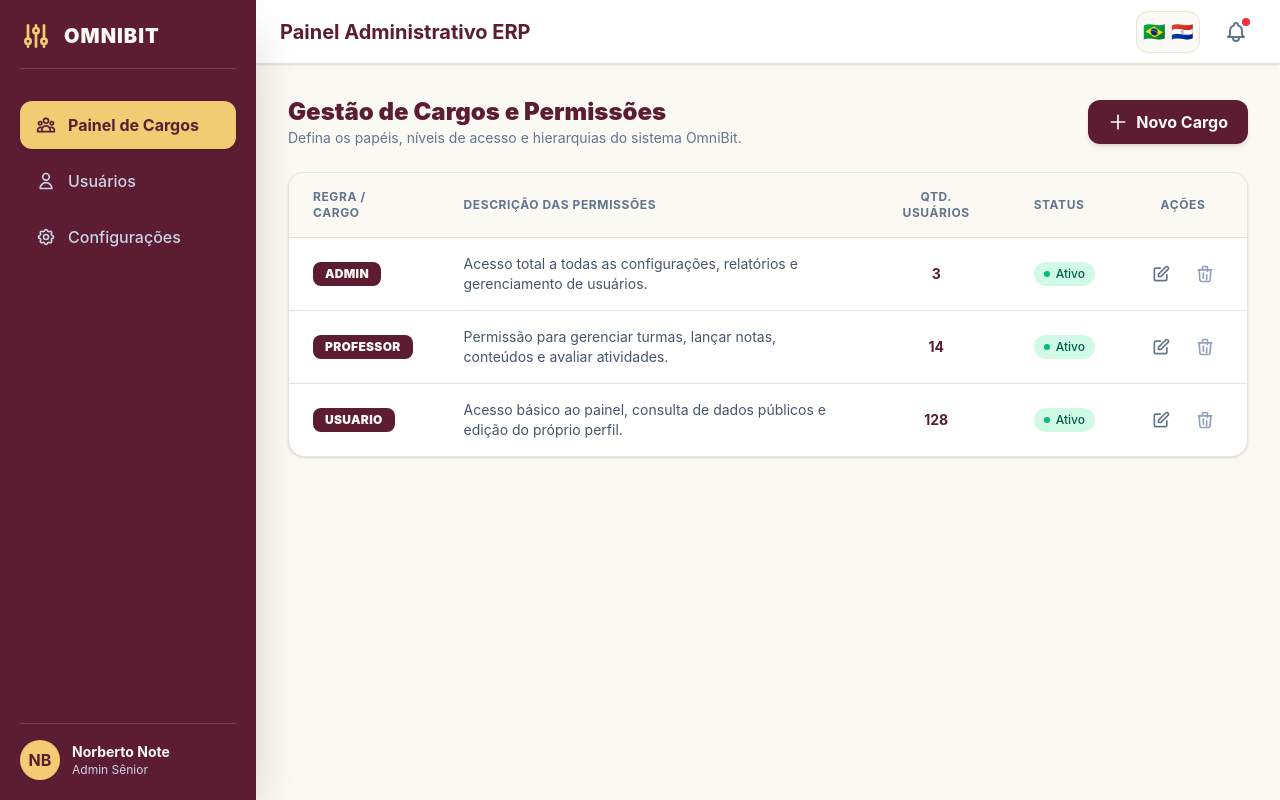
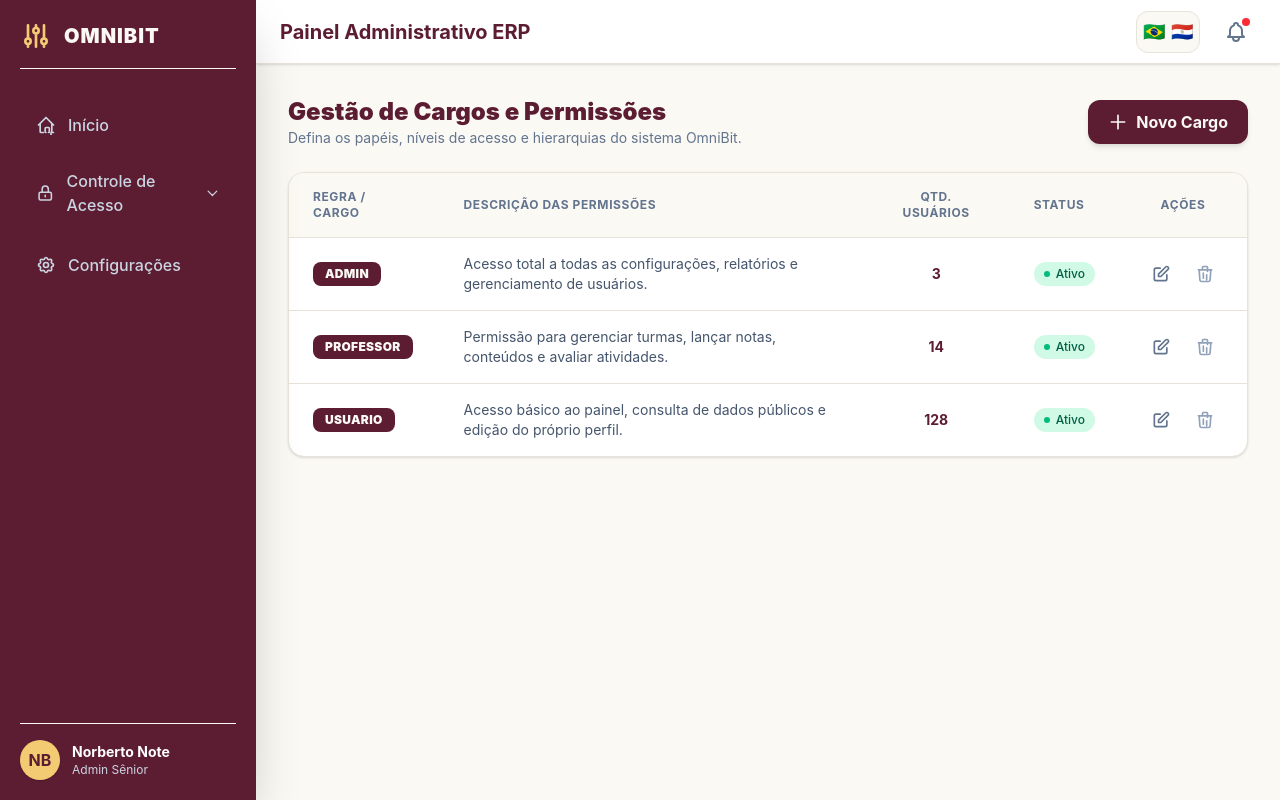
Before and after one commit to ngduran/omnibit_front, a React (Vite) app: page / in a window 1280 px wide. Built offline with nearby package versions, Linux system fonts and the light colour scheme.

Commit message:
theme - aplicado tema a tela principal

```diff
--- a/src/components/SideBar.jsx
+++ b/src/components/SideBar.jsx
@@ -1,5 +1,141 @@
-import React from 'react';
+import React, { useState } from 'react';
 
+// ============================================================================
+// 1️⃣ SUB-COMPONENTE: LOGOTIPO E BOTÃO FECHAR (MOBILE)
+// ============================================================================
+function SidebarHeader({ setIsMobileMenuOpen }) {
+  return (
+    <div className="flex items-center justify-between mb-8 pb-4 border-b border-pastoral-primary-light">
+      <div className="flex items-center gap-3">
+        <svg className="w-8 h-8 text-pastoral-accent" fill="none" stroke="currentColor" viewBox="0 0 24 24">
+          <path strokeLinecap="round" strokeLinejoin="round" strokeWidth="2" d="M12 6V4m0 2a2 2 0 100 4m0-4a2 2 0 110 4m-6 8a2 2 0 100-4m0 4a2 2 0 110-4m0 4v2m0-6V4m6 6v10m6-2a2 2 0 100-4m0 4a2 2 0 110-4m0 4v2m0-6V4"></path>
+        </svg>
+        <span className="text-xl font-black tracking-wider uppercase">OmniBit</span>
+      </div>
+
+      <button
+        onClick={() => setIsMobileMenuOpen(false)}
+        className="p-1 rounded-lg hover:bg-pastoral-primary-light md:hidden focus:outline-none cursor-pointer"
+      >
+        <svg className="w-6 h-6" fill="none" stroke="currentColor" viewBox="0 0 24 24">
+          <path strokeLinecap="round" strokeLinejoin="round" strokeWidth="2" d="M6 18L18 6M6 6l12 12"></path>
+        </svg>
+      </button>
+    </div>
+  );
+}
+
+// ============================================================================
+// 2️⃣ SUB-COMPONENTE: ITEM DE MENU INDIVIDUAL (SUPORTA SUB-MENUS)
+// ============================================================================
+function MenuItem({ icon, label, href, subItems, isActive }) {
+  const [isOpen, setIsOpen] = useState(false);
+  const hasSubItems = subItems && subItems.length > 0;
+
+  const handleTrigger = (e) => {
+    if (hasSubItems) {
+      e.preventDefault();
+      setIsOpen(!isOpen);
+    }
+  };
+
+  return (
+    <div className="space-y-1">
+      <a
+        href={href || '#'}
+        onClick={handleTrigger}
+        className={`
+          flex items-center justify-between px-4 py-3 rounded-xl font-medium transition-all cursor-pointer group
+          ${isActive && !hasSubItems
+            ? 'bg-pastoral-accent text-pastoral-primary font-bold shadow-sm'
+            : 'text-slate-300 hover:bg-pastoral-primary-light hover:text-white'}
+        `}
+      >
+        <div className="flex items-center gap-3">
+          {icon}
+          <span>{label}</span>
+        </div>
+
+        {hasSubItems && (
+          <svg
+            className={`w-4 h-4 transition-transform duration-200 ${isOpen ? 'rotate-180' : ''}`}
+            fill="none" stroke="currentColor" viewBox="0 0 24 24"
+          >
+            <path strokeLinecap="round" strokeLinejoin="round" strokeWidth="2" d="M19 9l-7 7-7-7"></path>
+          </svg>
+        )}
+      </a>
+
+      {hasSubItems && (
+        <div className={`pl-9 space-y-1 overflow-hidden transition-all duration-300 ${isOpen ? 'max-h-40 opacity-100 mt-1' : 'max-h-0 opacity-0'}`}>
+          {subItems.map((sub, index) => (
+            <a
+              key={index}
+              href={sub.href}
+              className={`
+                block px-4 py-2 text-sm rounded-lg transition-all text-slate-400 hover:text-white hover:bg-pastoral-primary-light/50
+                ${sub.isActive ? 'text-pastoral-accent font-bold' : ''}
+              `}
+            >
+              {sub.label}
+            </a>
+          ))}
+        </div>
+      )}
+    </div>
+  );
+}
+
+// ============================================================================
+// 3️⃣ SUB-COMPONENTE: MENU DE NAVEGAÇÃO COMPLETO
+// ============================================================================
+function NavigationMenu() {
+  return (
+    <nav className="space-y-2 flex-1 overflow-y-auto">
+      <MenuItem
+        label="Início"
+        href="#dashboard"
+        icon={<svg className="w-5 h-5" fill="none" stroke="currentColor" viewBox="0 0 24 24"><path strokeLinecap="round" strokeLinejoin="round" strokeWidth="2" d="M3 12l2-2m0 0l7-7 7 7M5 10v10a1 1 0 001 1h3m10-11l2 2m-2-2v10a1 1 0 01-1 1h3m-6 0a1 1 0 001-1v-4a1 1 0 00-1-1h-3a1 1 0 00-1 1v4a1 1 0 001 1m6 0v9"></path></svg>}
+      />
+
+      <MenuItem
+        label="Controle de Acesso"
+        icon={<svg className="w-5 h-5" fill="none" stroke="currentColor" viewBox="0 0 24 24"><path strokeLinecap="round" strokeLinejoin="round" strokeWidth="2" d="M12 15v2m-6 4h12a2 2 0 002-2v-6a2 2 0 00-2-2H6a2 2 0 00-2 2v6a2 2 0 002 2zm10-10V7a4 4 0 00-8 0v4h8z"></path></svg>}
+        subItems={[
+          { label: 'Painel de Cargos', href: '#cargos', isActive: true },
+          { label: 'Usuários', href: '#usuarios' },
+        ]}
+      />
+
+      <MenuItem
+        label="Configurações"
+        href="#configuracoes"
+        icon={<svg className="w-5 h-5" fill="none" stroke="currentColor" viewBox="0 0 24 24"><path strokeLinecap="round" strokeLinejoin="round" strokeWidth="2" d="M10.325 4.317c.426-1.756 2.924-1.756 3.35 0a1.724 1.724 0 002.573 1.066c1.543-.94 3.31.826 2.37 2.37a1.724 1.724 0 001.065 2.572c1.756.426 1.756 2.924 0 3.35a1.724 1.724 0 00-1.066 2.573c.94 1.543-.826 3.31-2.37 2.37a1.724 1.724 0 00-2.572 1.065c-.426 1.756-2.924 1.756-3.35 0a1.724 1.724 0 00-2.573-1.066c-1.543.94-3.31-.826-2.37-2.37a1.724 1.724 0 00-1.065-2.572c-1.756-.426-1.756-2.924 0-3.35a1.724 1.724 0 001.066-2.573c-.94-1.543.826-3.31 2.37-2.37.996.608 2.296.07 2.572-1.065z"></path><path strokeLinecap="round" strokeLinejoin="round" strokeWidth="2" d="M15 12a3 3 0 11-6 0 3 3 0 016 0z"></path></svg>}
+      />
+    </nav>
+  );
+}
+
+// ============================================================================
+// 4️⃣ SUB-COMPONENTE: RODAPÉ DE PERFIL DO USUÁRIO
+// ============================================================================
+function UserProfileFooter() {
+  return (
+    <div className="pt-4 border-t border-pastoral-primary-light flex items-center gap-3 mt-auto">
+      <div className="w-10 h-10 rounded-full bg-pastoral-accent flex items-center justify-center text-pastoral-primary font-bold shadow-sm">
+        NB
+      </div>
+      <div className="overflow-hidden flex-1 hidden md:block">
+        <h4 className="font-bold text-sm truncate text-white">Norberto Note</h4>
+        <p className="text-xs text-slate-300 truncate">Admin Sênior</p>
+      </div>
+    </div>
+  );
+}
+
+// ============================================================================
+// 🛑 COMPONENTE PRINCIPAL
+// ============================================================================
 export default function Sidebar({ isMobileMenuOpen, setIsMobileMenuOpen }) {
   return (
     <>
@@ -10,59 +146,9 @@ export default function Sidebar({ isMobileMenuOpen, setIsMobileMenuOpen }) {
           ${isMobileMenuOpen ? 'translate-x-0' : '-translate-x-full'}
         `}
       >
-        <div>
-          <div className="flex items-center justify-between mb-8 pb-4 border-b border-[#823a54]">
-            <div className="flex items-center gap-3">
-              <svg className="w-8 h-8 text-pastoral-accent" fill="none" stroke="currentColor" viewBox="0 0 24 24">
-                <path strokeLinecap="round" strokeLinejoin="round" strokeWidth="2" d="M12 6V4m0 2a2 2 0 100 4m0-4a2 2 0 110 4m-6 8a2 2 0 100-4m0 4a2 2 0 110-4m0 4v2m0-6V4m6 6v10m6-2a2 2 0 100-4m0 4a2 2 0 110-4m0 4v2m0-6V4"></path>
-              </svg>
-              <span className="text-xl font-black tracking-wider uppercase">OmniBit</span>
-            </div>
-
-            <button
-              onClick={() => setIsMobileMenuOpen(false)}
-              className="p-1 rounded-lg hover:bg-[#823a54] md:hidden focus:outline-none"
-            >
-              <svg className="w-6 h-6" fill="none" stroke="currentColor" viewBox="0 0 24 24">
-                <path strokeLinecap="round" strokeLinejoin="round" strokeWidth="2" d="M6 18L18 6M6 6l12 12"></path>
-              </svg>
-            </button>
-          </div>
-
-          <nav className="space-y-2">
-            <a href="#cargos" className="flex items-center gap-3 px-4 py-3 rounded-xl bg-pastoral-accent text-pastoral-primary font-bold shadow-sm transition-all">
-              <svg className="w-5 h-5" fill="none" stroke="currentColor" viewBox="0 0 24 24">
-                <path strokeLinecap="round" strokeLinejoin="round" strokeWidth="2" d="M17 20h5v-2a3 3 0 00-5.356-1.857M17 20H7m10 0v-2c0-.656-.126-1.283-.356-1.857M7 20H2v-2a3 3 0 015.356-1.857M7 20v-2c0-.656.126-1.283.356-1.857m0 0a5.002 5.002 0 019.288 0M15 7a3 3 0 11-6 0 3 3 0 016 0zm6 3a2 2 0 11-4 0 2 2 0 014 0zM7 10a2 2 0 11-4 0 2 2 0 014 0z"></path>
-              </svg>
-              Painel de Cargos
-            </a>
-
-            <a href="#usuarios" className="flex items-center gap-3 px-4 py-3 rounded-xl hover:bg-[#823a54] font-medium transition-all text-slate-300 hover:text-white">
-              <svg className="w-5 h-5" fill="none" stroke="currentColor" viewBox="0 0 24 24">
-                <path strokeLinecap="round" strokeLinejoin="round" strokeWidth="2" d="M16 7a4 4 0 11-8 0 4 4 0 018 0zM12 14a7 7 0 00-7 7h14a7 7 0 00-7-7z"></path>
-              </svg>
-              Usuários
-            </a>
-
-            <a href="#configuracoes" className="flex items-center gap-3 px-4 py-3 rounded-xl hover:bg-[#823a54] font-medium transition-all text-slate-300 hover:text-white">
-              <svg className="w-5 h-5" fill="none" stroke="currentColor" viewBox="0 0 24 24">
-                <path strokeLinecap="round" strokeLinejoin="round" strokeWidth="2" d="M10.325 4.317c.426-1.756 2.924-1.756 3.35 0a1.724 1.724 0 002.573 1.066c1.543-.94 3.31.826 2.37 2.37a1.724 1.724 0 001.065 2.572c1.756.426 1.756 2.924 0 3.35a1.724 1.724 0 00-1.066 2.573c.94 1.543-.826 3.31-2.37 2.37a1.724 1.724 0 00-2.572 1.065c-.426 1.756-2.924 1.756-3.35 0a1.724 1.724 0 00-2.573-1.066c-1.543.94-3.31-.826-2.37-2.37a1.724 1.724 0 00-1.065-2.572c-1.756-.426-1.756-2.924 0-3.35a1.724 1.724 0 001.066-2.573c-.94-1.543.826-3.31 2.37-2.37.996.608 2.296.07 2.572-1.065z"></path>
-                <path strokeLinecap="round" strokeLinejoin="round" strokeWidth="2" d="M15 12a3 3 0 11-6 0 3 3 0 016 0z"></path>
-              </svg>
-              Configurações
-            </a>
-          </nav>
-        </div>
-
-        <div className="pt-4 border-t border-[#823a54] flex items-center gap-3">
-          <div className="w-10 h-10 rounded-full bg-pastoral-accent flex items-center justify-center text-pastoral-primary font-bold">
-            NB
-          </div>
-          <div className="overflow-hidden flex-1 hidden md:block">
-            <h4 className="font-bold text-sm truncate">Norberto Note</h4>
-            <p className="text-xs text-slate-300 truncate">Admin Sênior</p>
-          </div>
-        </div>
+        <SidebarHeader setIsMobileMenuOpen={setIsMobileMenuOpen} />
+        <NavigationMenu />
+        <UserProfileFooter />
       </aside>
 
       {isMobileMenuOpen && (
--- a/src/index.css
+++ b/src/index.css
@@ -2,6 +2,7 @@
 
 @theme {
   /* Configuração da sua paleta de cores customizada para o ERP */
+  /* --color-pastoral-primary: #5c1d33; */
   --color-pastoral-primary: #5c1d33;
   --color-pastoral-accent: #f2cb73;
   --color-pastoral-bg-soft: #fbf9f4;
```
